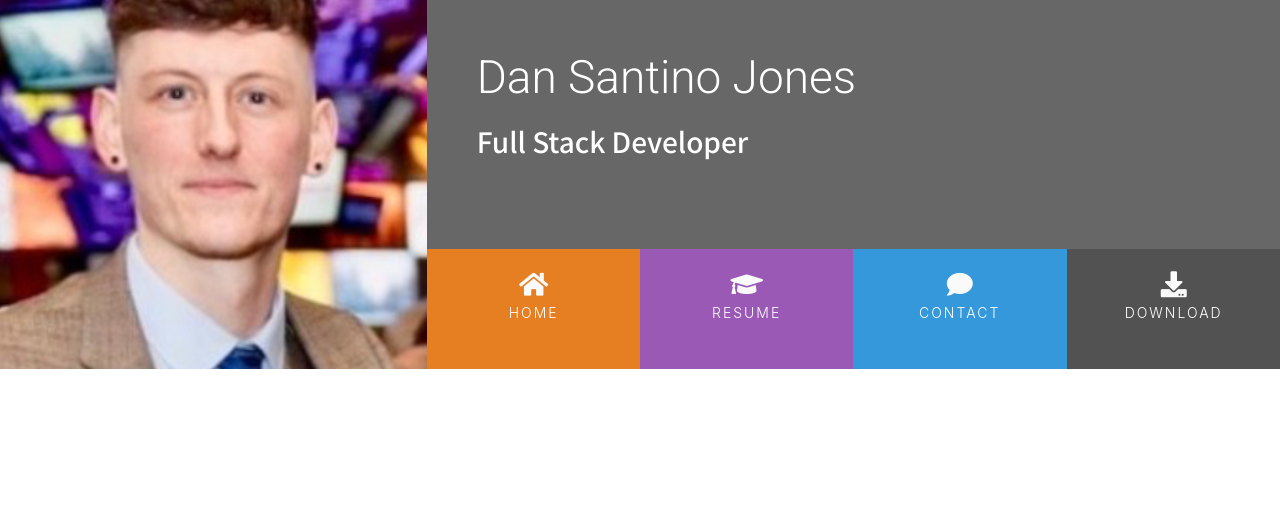
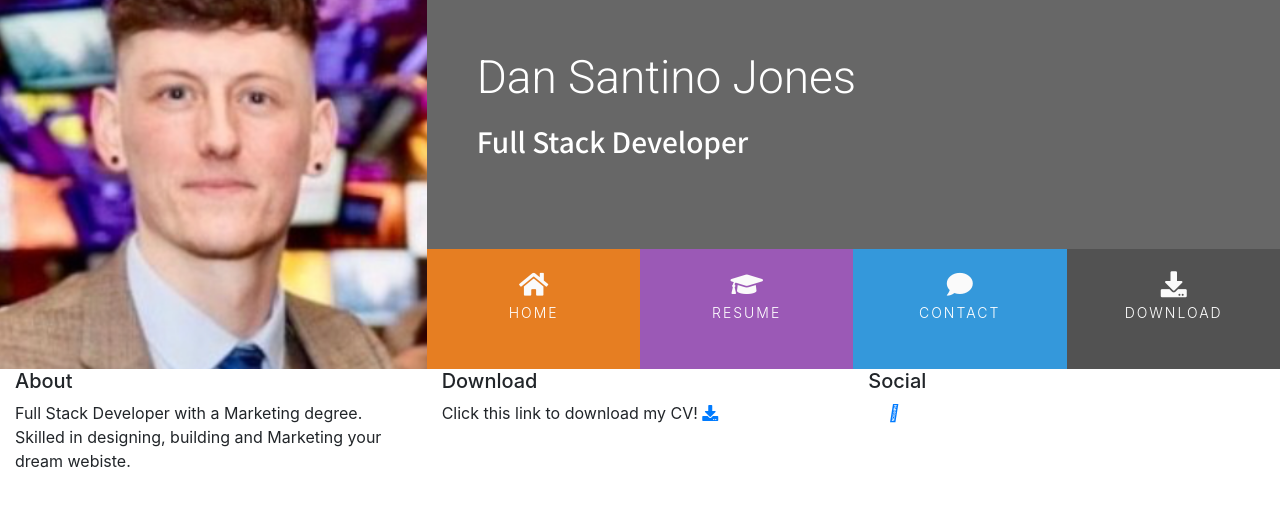
Before and after one commit to dansantinojones/my-resume, a plain HTML site: page index.html in a window 1280 px wide. Drawn offline with nearby package versions, Linux system fonts and the light colour scheme.

Commit message:
Create footer and footer content

```diff
--- a/index.html
+++ b/index.html
@@ -49,7 +49,42 @@
 
     </section>
 
-    <footer>
+    <footer class="container-fluid">
+        <div class="row" id="footer-details">
+            <div class="col-sm-4">
+                <h5 class="uppercase general-sub">About</h5>
+                <p class="inline-block">
+                    Full Stack Developer with a Marketing degree. Skilled in designing, building and Marketing your dream webiste.
+                </p>
+            </div>
+            <div class="col-sm-4">
+                <h5 class="uppercase general-sub">Download</h5>
+                <p class="inline-block">
+                    Click this link to download my CV!
+                    <a href="#" target="_blank" class="cv-pdf">
+                        <i class="fa fa-download" aria-hidden="true"></i>
+                    </a>
+                    <span class="sr-only">Download link</span>
+                </p>
+            </div>
+            <div class="col-sm-4">
+                <h5 class="uppercase general-sub">Social</h5>
+                <ul class="list-inline social-links">
+                    <li class="list-inline-item">
+                        <a href="#" target="_blank">
+                            <i class="fa fa-linkedin" aria-hidden="true"></i>
+                            <span class="sr-only">Linked In</span>
+                        </a>
+                    </li>
+                    <li class="list-inline-item">
+                        <a href="#" target="_blank">
+                            <i class="fa-brands fa-github" aria-hidden="true"></i>
+                            <span class="sr-only">GitHub</span>
+                        </a>
+                    </li>
+                </ul>
+            </div>
+        </div>
 
     </footer>
 </body>
```
